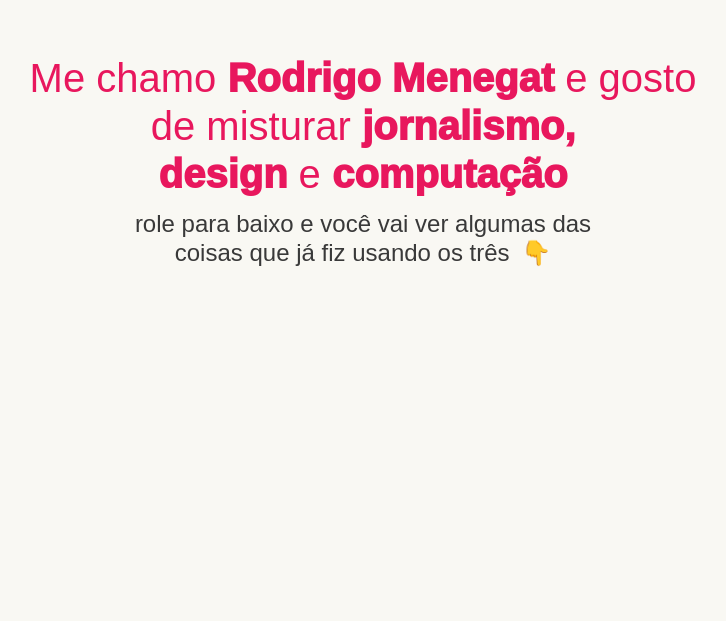
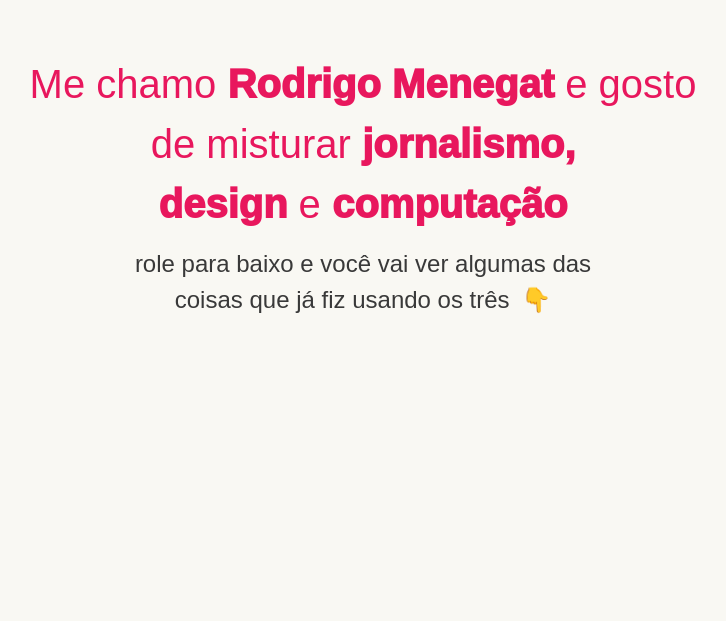
Before and after one commit to RodrigoMenegat/DEPRECATED-novo-portfolio, a plain HTML site: page index.html in a window 1280 px wide. Shown: the part 176-797 px from the top of the page, without its empty margins (277-1003 px from the left). Drawn offline with nearby package versions, Linux system fonts and the light colour scheme.

Commit message:
Altera line height do título

```diff
--- a/style/style.scss
+++ b/style/style.scss
@@ -99,6 +99,7 @@ section.title {
 		margin-bottom: 12px;
 		color: $title-color;
 		font-weight: lighter;
+		line-height: 1.5;
 
 	}
 
@@ -110,6 +111,7 @@ section.title {
 		color: $subtitle-color;
 		font-weight: lighter;
 		font-size: 24px;
+		line-height: 1.5;
 	}
 
 	@media (max-width: $desktop-breakpoint)
```
Also changed, not shown: style/style.css, 1 other file.
